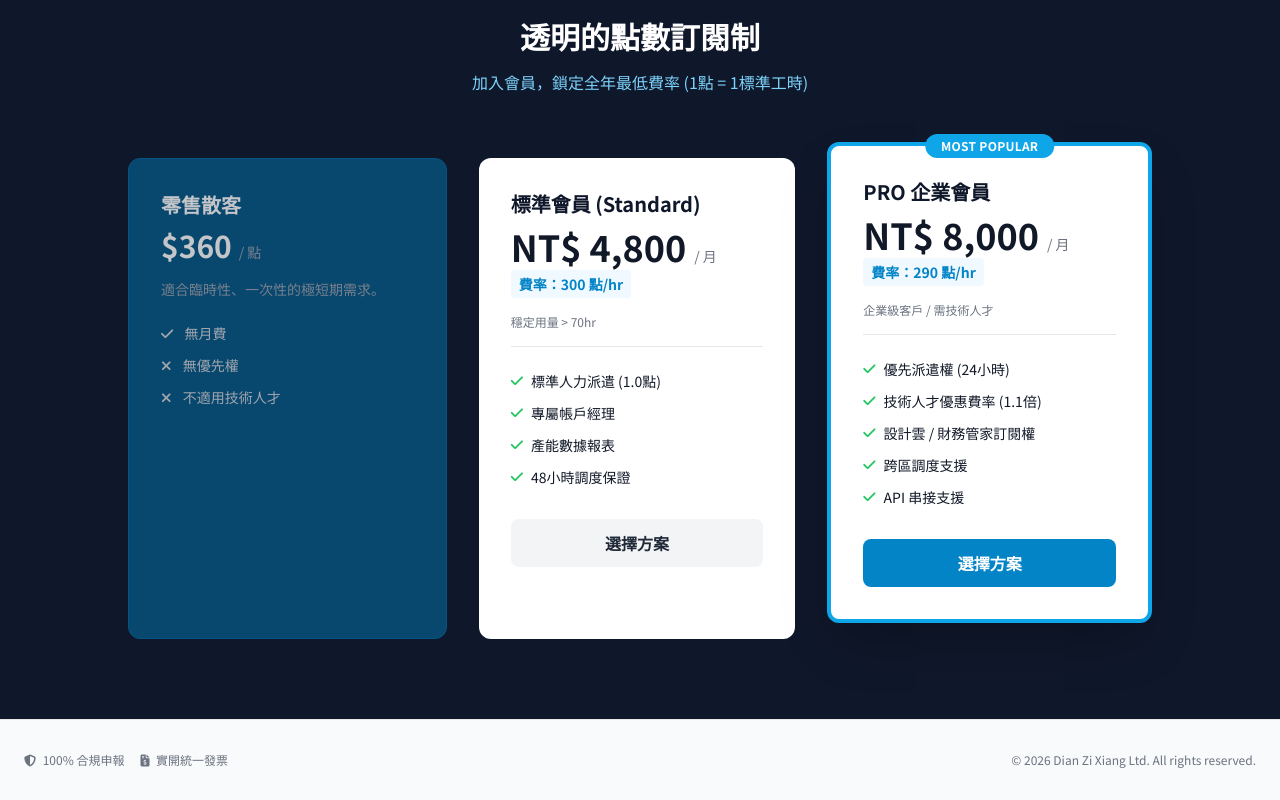
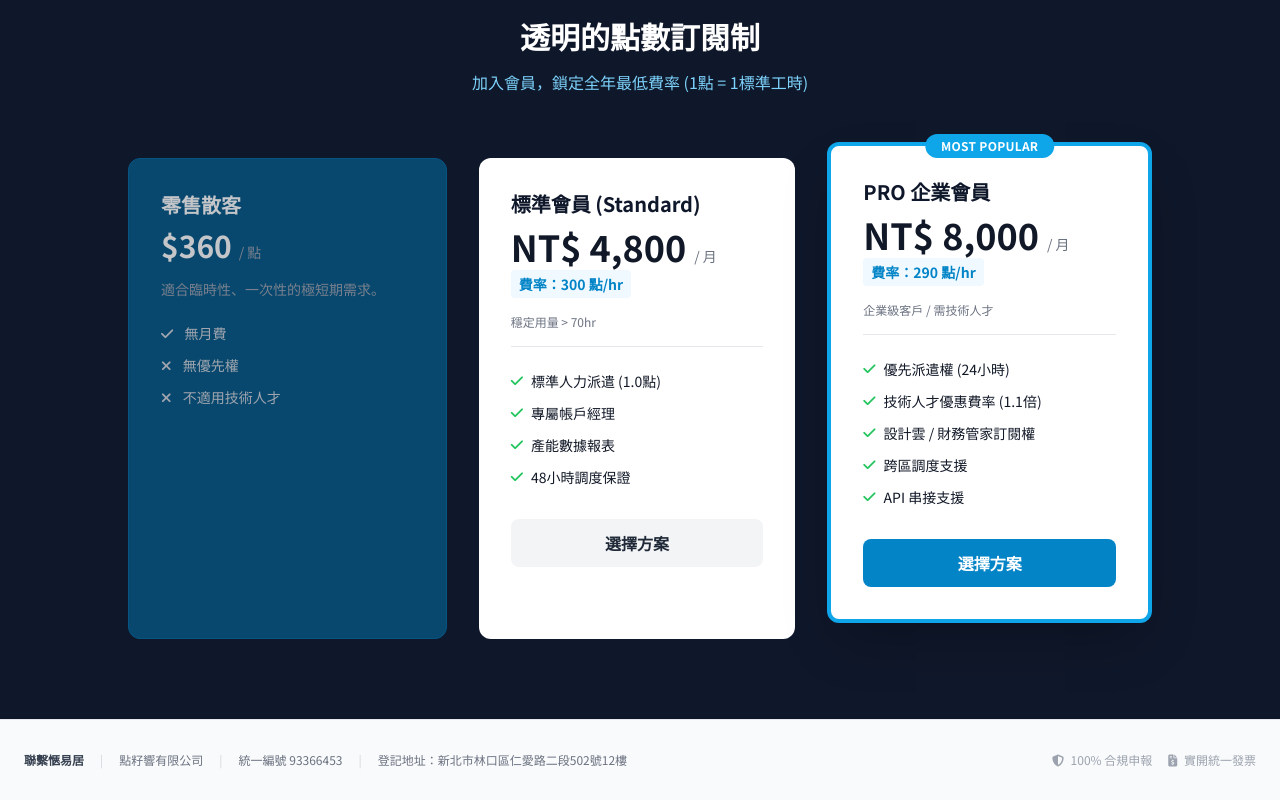
Before and after one commit to chentony882266/doclick, a React (Vite) app: page /business in a window 1280 px wide. Shown: the part 3125-3925 px from the top of the page. Built offline with nearby package versions, Linux system fonts and the light colour scheme.

Commit message:
style: update footer with company registration details

```diff
--- a/src/components/BusinessPage.jsx
+++ b/src/components/BusinessPage.jsx
@@ -358,12 +358,20 @@ const BusinessPage = ({ onBack }) => {
             {/* Trust Footnote */}
             <div className="bg-gray-50 py-8 border-t border-gray-200">
                 <div className="container mx-auto px-6 flex flex-col md:flex-row justify-between items-center text-gray-500 text-xs">
-                    <div className="flex items-center gap-4 mb-4 md:mb-0">
-                        <span><i className="fas fa-shield-alt mr-1"></i> 100% 合規申報</span>
-                        <span><i className="fas fa-file-invoice-dollar mr-1"></i> 實開統一發票</span>
+                    <div className="flex flex-col md:flex-row items-center gap-4 mb-4 md:mb-0">
+                        <span className="font-bold text-gray-700">聯繫愜易居</span>
+                        <span className="hidden md:inline text-gray-300">|</span>
+                        <span>點籽響有限公司</span>
+                        <span className="hidden md:inline text-gray-300">|</span>
+                        <span>統一編號 93366453</span>
+                        <span className="hidden md:inline text-gray-300">|</span>
+                        <span>登記地址：新北市林口區仁愛路二段502號12樓</span>
                     </div>
                     <div>
-                        &copy; 2026 Dian Zi Xiang Ltd. All rights reserved.
+                        <div className="flex items-center gap-4 text-gray-400">
+                            <span><i className="fas fa-shield-alt mr-1"></i> 100% 合規申報</span>
+                            <span><i className="fas fa-file-invoice-dollar mr-1"></i> 實開統一發票</span>
+                        </div>
                     </div>
                 </div>
             </div>
```
